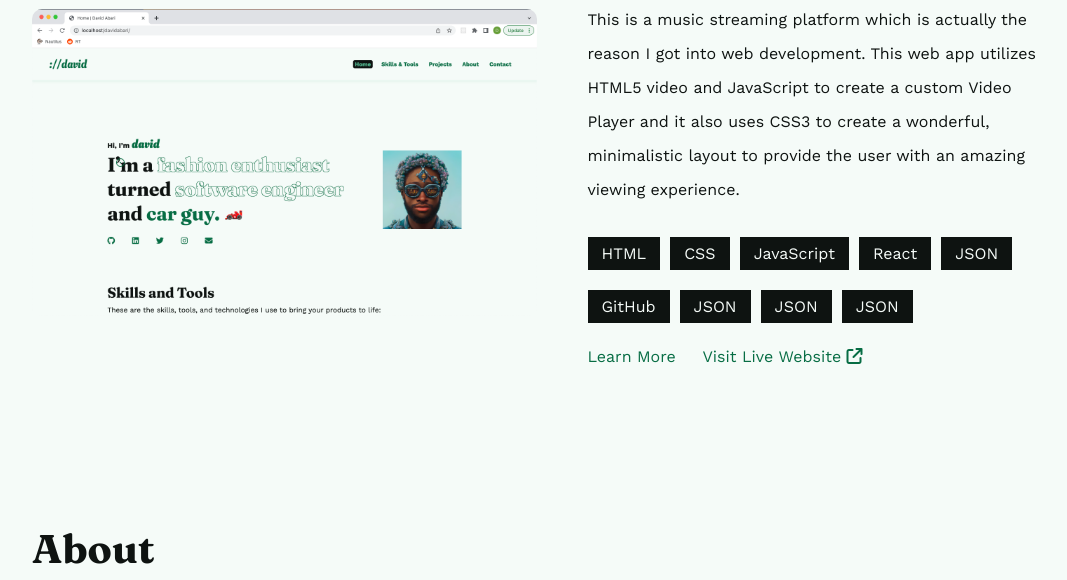
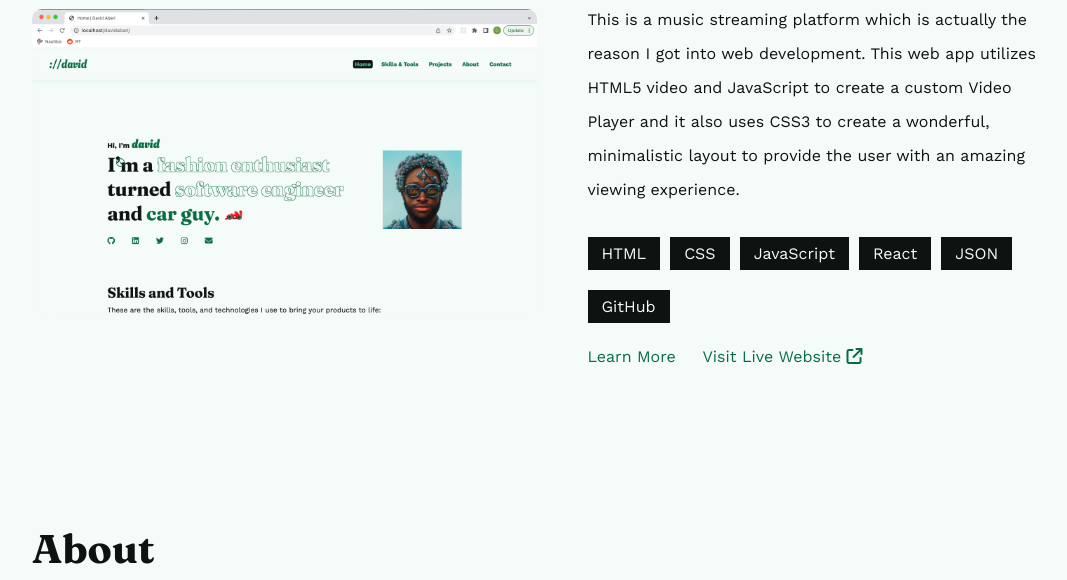
Before and after one commit to digoabari1/personal-site, a plain HTML site: page index.html in a window 1280 px wide. Shown: the part 1724-2304 px from the top of the page, without its empty margins (103-1170 px from the left). Drawn offline with nearby package versions, Linux system fonts and the light colour scheme.

Commit message:
Update index.html

```diff
--- a/index.html
+++ b/index.html
@@ -248,9 +248,6 @@
                 <p>React</p>
                 <p>JSON</p>
                 <p>GitHub</p>
-                <p>JSON</p>
-                <p>JSON</p>
-                <p>JSON</p>
               </div>
               <div class="demo-button">
                 <span>
```
